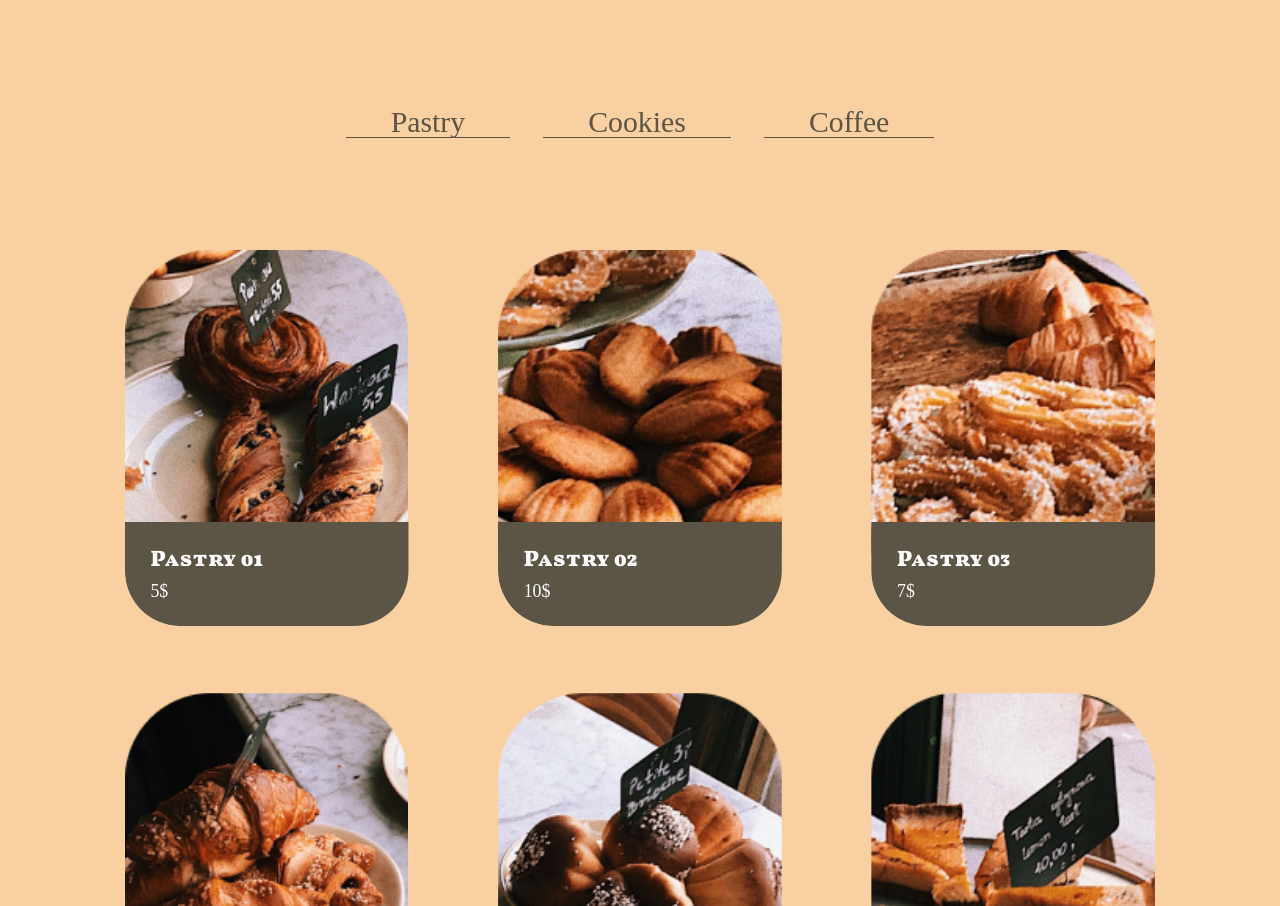
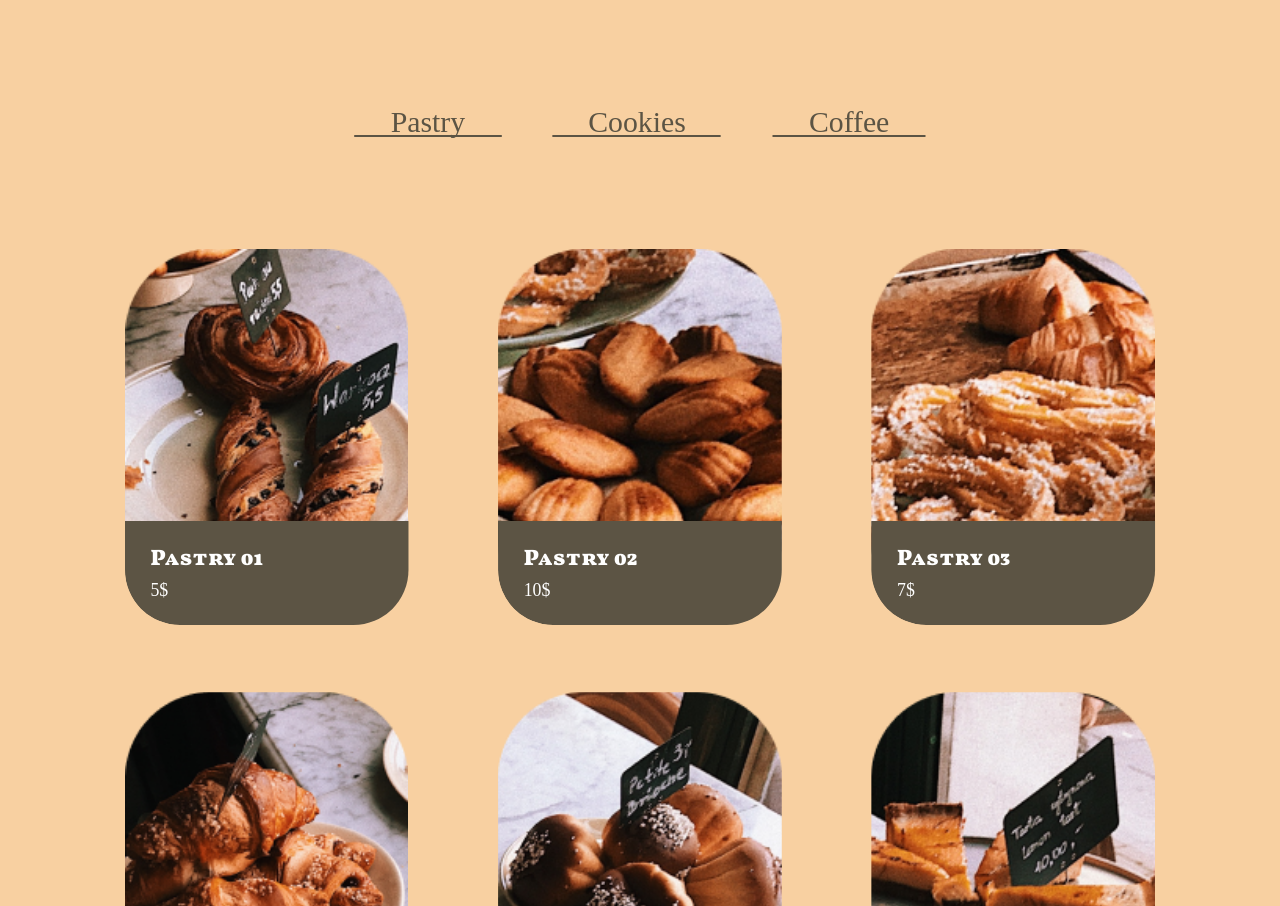
Before and after one commit to FabianoGLentini/Website_Coffee_Backery, a plain HTML site: page Coffee_backery_Code/index.html in a window 1280 px wide. Shown: the part 2940-3846 px from the top of the page. Drawn offline with Linux system fonts and the light colour scheme.

Commit message:
Add: our goods underline effect grow

```diff
--- a/Coffee_backery_Code/css/style.css
+++ b/Coffee_backery_Code/css/style.css
@@ -310,7 +310,11 @@ header nav>ul>*{
 
 .menuCategorySelection li{
   padding: 0 4%;
-  border-bottom: 1px solid  #5C5444;
+  position: relative;
+}
+
+.menuCategorySelection li a{
+  position: relative;
 }
 
 .ourGoodsSection>section>nav ul{
@@ -425,3 +429,23 @@ footer{
 .hoverGlow:hover::after{
   transform: scaleX(1);
 }
+
+
+/*Our goods buttons*/
+
+.menuGlow::after{
+  content: "";
+  position: absolute;
+  height: 2px;
+  width: 100%;
+  background-color: currentColor;
+  bottom: 0;
+  left: 0;
+
+  transform: scaleX(0.9);
+  transition: transform 60ms ease-in;
+}
+
+.menuGlow:hover::after{
+  transform: scaleX(1.1);
+}
--- a/Coffee_backery_Code/index.html
+++ b/Coffee_backery_Code/index.html
@@ -99,9 +99,9 @@
 				<section class="width100">
 					<nav>
 						<ul class="flexRow menuCategorySelection brownText">
-							<li><a  class="subtitle-sm" href="">Pastry</a></li>
-							<li><a  class="subtitle-sm" href="">Cookies</a></li>
-							<li><a  class="subtitle-sm" href="">Coffee</a></li>
+							<li class=" menuGlow"><a  class="subtitle-sm" href="">Pastry</a></li>
+							<li class=" menuGlow"><a  class="subtitle-sm" href="">Cookies</a></li>
+							<li class=" menuGlow"><a  class="subtitle-sm" href="">Coffee</a></li>
 						</ul>
 					</nav>
 					<ul class="flexRow menuOptions">
```
